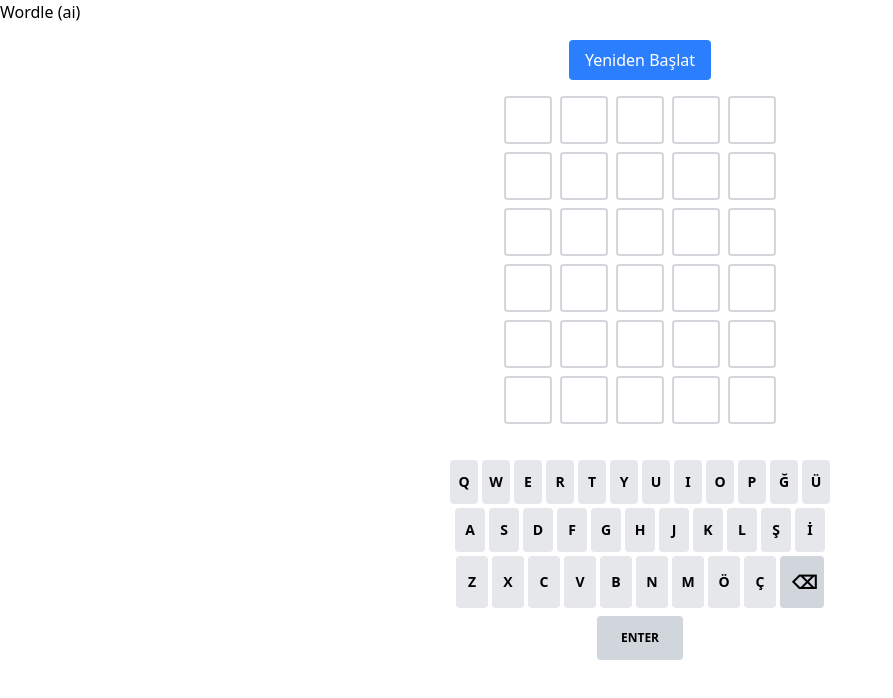
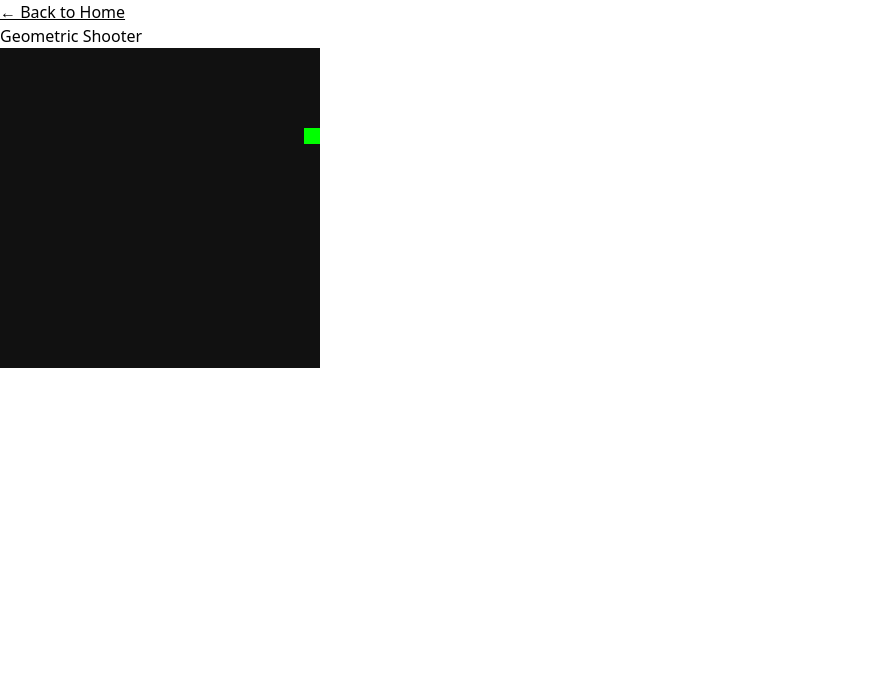
Before and after one commit to bgocumlu/js-playground, a React (Vite) app: page /geoshooter in a window 1280 px wide. Shown: the top 698 px of the page, without its empty margins (0-893 px from the left). Built offline with nearby package versions, Linux system fonts and the light colour scheme.

Commit message:
page routing

```diff
--- a/package.json
+++ b/package.json
@@ -15,6 +15,7 @@
     "@tailwindcss/vite": "^4.1.11",
     "react": "^19.1.0",
     "react-dom": "^19.1.0",
+    "react-router-dom": "^7.7.1",
     "tailwindcss": "^4.1.11"
   },
   "devDependencies": {
@@ -22,6 +23,7 @@
     "@types/node": "^24.1.0",
     "@types/react": "^19.1.8",
     "@types/react-dom": "^19.1.6",
+    "@types/react-router-dom": "^5.3.3",
     "@vitejs/plugin-react": "^4.5.2",
     "eslint": "^9.29.0",
     "eslint-plugin-react-hooks": "^5.2.0",
--- a/src/App.tsx
+++ b/src/App.tsx
@@ -1,12 +1,16 @@
-// Update the import path below to the correct relative path based on your project structure.
-// For example, if GeometricShooter.tsx is in src/projects/geoshooter:
-import { Wordle } from "./projects/wordle/Wordle";
+import { BrowserRouter as Router, Routes, Route } from 'react-router-dom';
+import { Home } from './components/Home';
+import { ProjectPage } from './components/ProjectPage';
 
 export default function App() {
   return (
-    <main className="app">
-      <h1>Wordle (ai)</h1>
-      <Wordle />
-    </main>
+    <Router>
+      <main className="app">
+        <Routes>
+          <Route path="/" element={<Home />} />
+          <Route path="/:projectPath" element={<ProjectPage />} />
+        </Routes>
+      </main>
+    </Router>
   );
 }
--- /dev/null
+++ b/src/components/Home.tsx
@@ -0,0 +1,19 @@
+import { Link } from 'react-router-dom';
+import { getProjects } from '../lib/projectDiscovery';
+
+export function Home() {
+  const projects = getProjects();
+
+  return (
+    <div>
+      <h1>Projects</h1>
+      <ul>
+        {projects.map((project) => (
+          <li key={project.path}>
+            <Link to={project.path} style={{ textDecoration: 'underline' }}>{project.name}</Link>
+          </li>
+        ))}
+      </ul>
+    </div>
+  );
+}
--- /dev/null
+++ b/src/components/ProjectPage.tsx
@@ -0,0 +1,32 @@
+import { Link, useParams } from "react-router-dom";
+import { getProjectByPath } from "../lib/projectDiscovery";
+
+export function ProjectPage() {
+  const { projectPath } = useParams<{ projectPath: string }>();
+  const project = getProjectByPath(`/${projectPath}`);
+
+  if (!project) {
+    return (
+      <div>
+        <h1>Project not found</h1>
+        <Link to="/" style={{ textDecoration: "underline" }}>
+          Back to Home
+        </Link>
+      </div>
+    );
+  }
+
+  const ProjectComponent = project.component;
+
+  return (
+    <div>
+      <nav>
+        <Link to="/" style={{ textDecoration: "underline" }}>
+          ← Back to Home
+        </Link>
+      </nav>
+      <h1>{project.name}</h1>
+      <ProjectComponent />
+    </div>
+  );
+}
--- /dev/null
+++ b/src/lib/projectDiscovery.ts
@@ -0,0 +1,29 @@
+export interface Project {
+  name: string;
+  path: string;
+  component: React.ComponentType;
+}
+
+// Import all project components here
+import { Wordle } from '../projects/wordle/Wordle';
+import { GeometricShooter } from '../projects/geoshooter/GeometricShooter';
+
+// Define your projects here - this is the only place you need to update when adding new projects
+export const projects: Project[] = [
+  {
+    name: 'Wordle',
+    path: '/wordle',
+    component: Wordle,
+  },
+  {
+    name: 'Geometric Shooter',
+    path: '/geoshooter',
+    component: GeometricShooter,
+  },
+];
+
+export const getProjects = (): Project[] => projects;
+
+export const getProjectByPath = (path: string): Project | undefined => {
+  return projects.find(project => project.path === path);
+};
```
Also changed, not shown: 1 other file (tests, documents, lock files or other folders).
